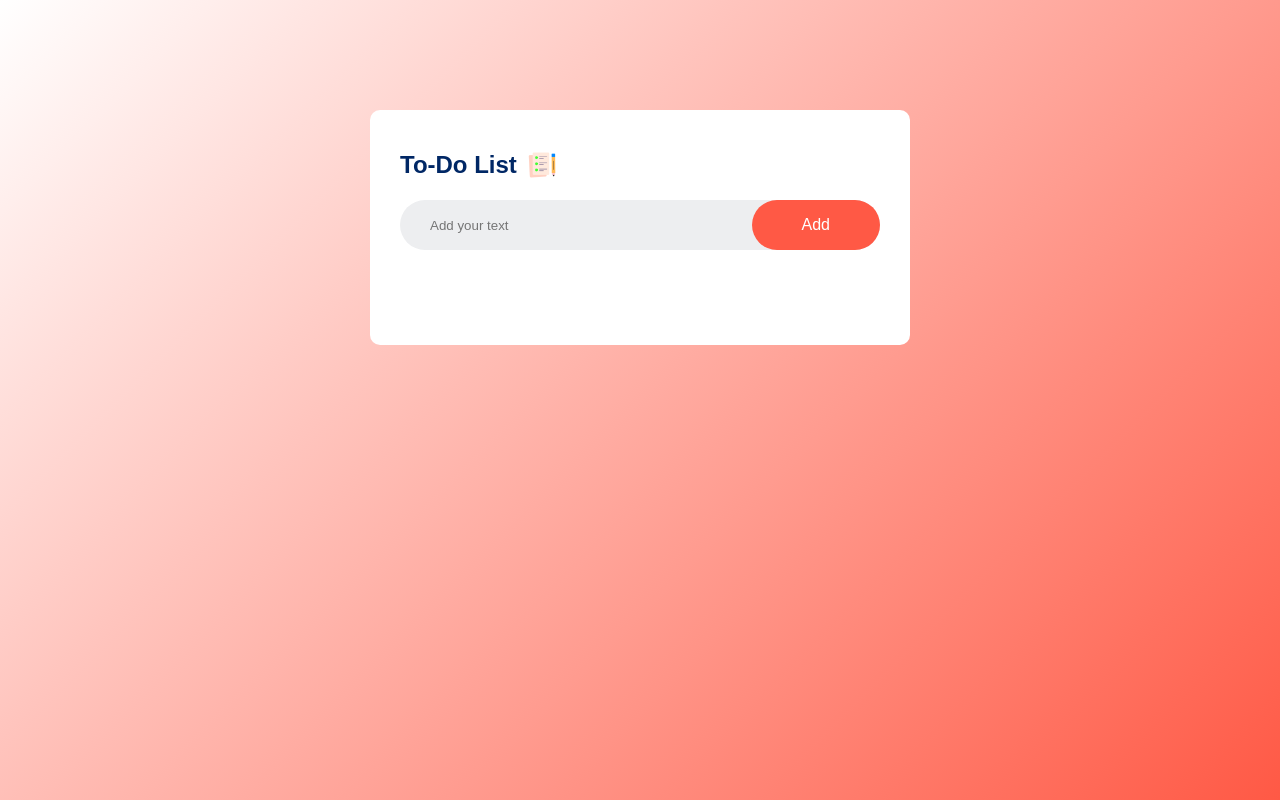
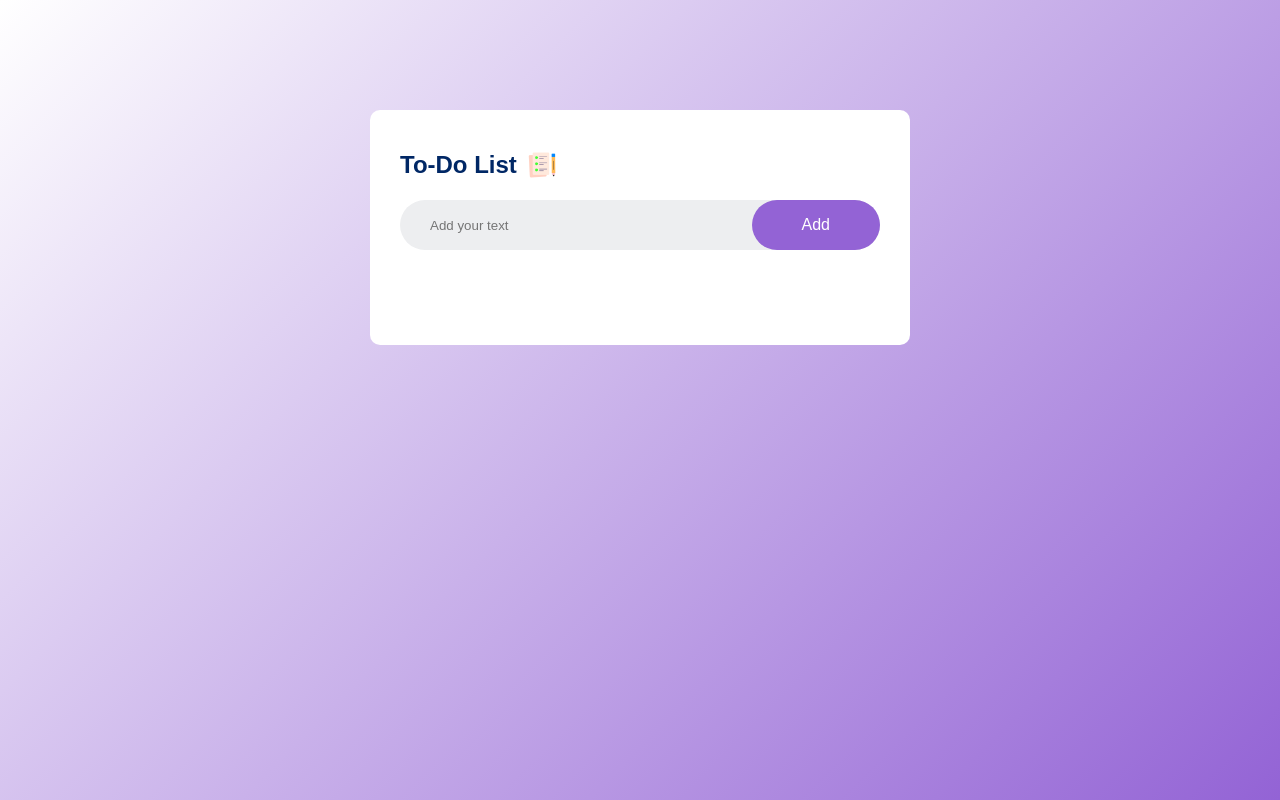
Before and after one commit to vidhivaghela/ToDoListApp, a plain HTML site: page index.html in a window 1280 px wide. Drawn offline with Linux system fonts and the light colour scheme; files whose address does not match are found by name.

Commit message:
Update style.css

```diff
--- a/style.css
+++ b/style.css
@@ -8,7 +8,7 @@
 .container{
     width: 100%;
     min-height: 100vh;
-    background: linear-gradient(135deg, #fff, #ff5945);
+    background: linear-gradient(135deg, #fff, #9363d5);
     padding: 10px;
 }
 .todo-app{
@@ -49,7 +49,7 @@ button{
     border: none;
     outline: none;
     padding: 16px 50px;
-    background: #ff5945;
+    background: #9363d5;
     color: #fff;
     font-size: 16px;
     cursor: pointer;
@@ -95,5 +95,5 @@ ul li span{
     border-radius: 50%;
 }
 ul li span:hover{
-    background: #edeef0;
+    background: #9363d5;
 }
```
